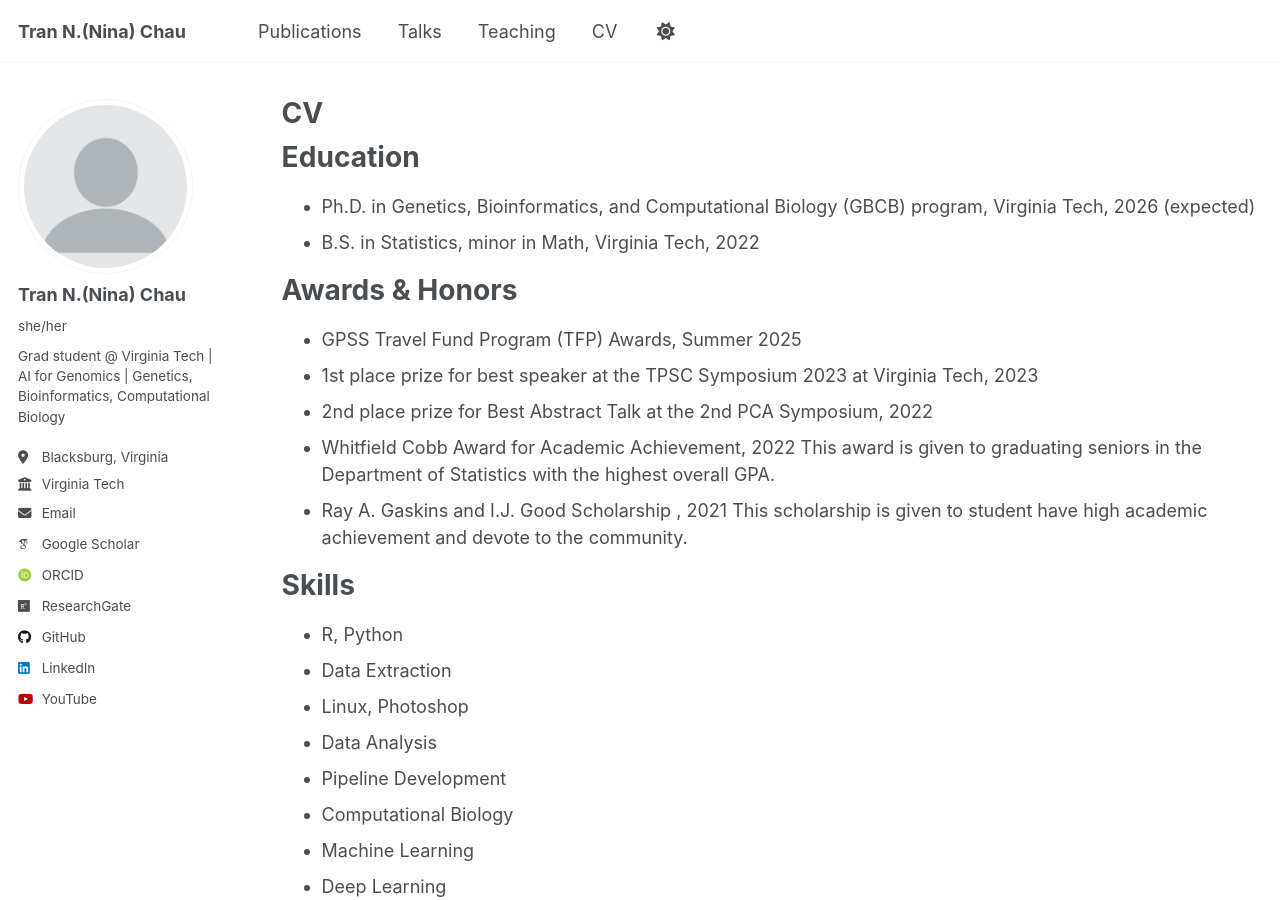
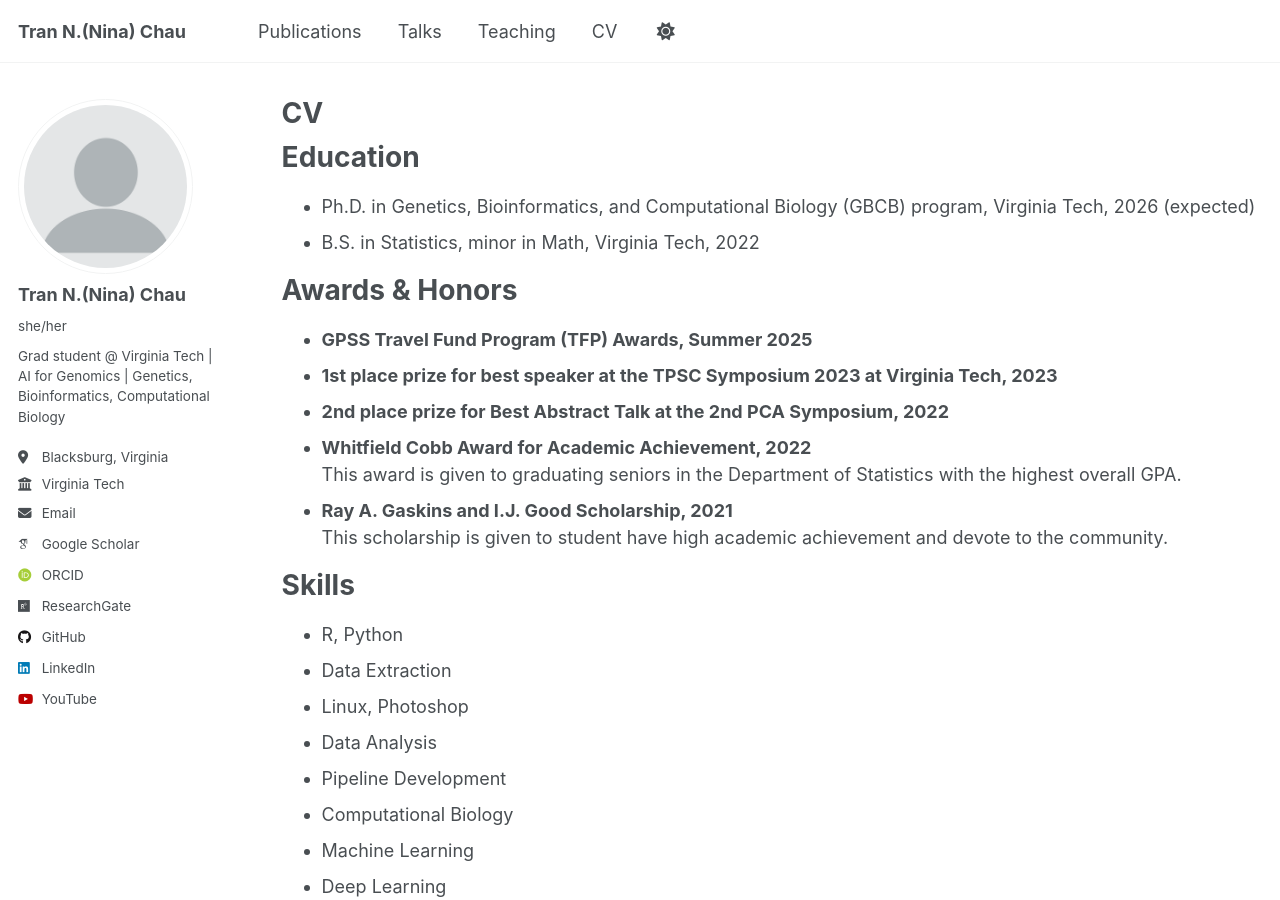
Before and after one commit to ct-tranchau/ct-tranchau.github.io, a Jekyll site: the page built from _pages/cv.md, in a window 1280 px wide and 900 px high. Built offline with Jekyll 4.4.1, drawn with Linux system fonts in a browser that asks for light colours; some web fonts are replaced; a script that is not in the unit is left out.

Commit message:
Update cv.md

```diff
--- a/_pages/cv.md
+++ b/_pages/cv.md
@@ -16,12 +16,12 @@ Education
 
 Awards & Honors
 ======
-* GPSS Travel Fund Program (TFP) Awards, Summer 2025
-* 1st place prize for best speaker at the TPSC Symposium 2023 at Virginia Tech, 2023
-* 2nd place prize for Best Abstract Talk at the 2nd PCA Symposium, 2022
-* Whitfield Cobb Award for Academic Achievement, 2022
+* **GPSS Travel Fund Program (TFP) Awards, Summer 2025**
+* **1st place prize for best speaker at the TPSC Symposium 2023 at Virginia Tech, 2023**
+* **2nd place prize for Best Abstract Talk at the 2nd PCA Symposium, 2022**
+* **Whitfield Cobb Award for Academic Achievement, 2022** <br>
       This award is given to graduating seniors in the Department of Statistics with the highest overall GPA.
-* Ray A. Gaskins and I.J. Good Scholarship , 2021
+* **Ray A. Gaskins and I.J. Good Scholarship, 2021** <br>
       This scholarship is given to student have high academic achievement and devote to the community.
 
 Skills
```
